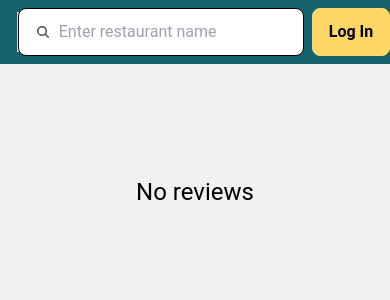
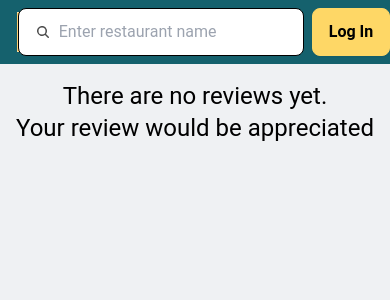
Before and after one commit to yll9108/restaurant_review, a Next.js app in the folder client/: page /restaurants/1 in a window 390 px wide. Shown: the top 300 px of the page. Built offline with nearby package versions, Linux system fonts and the light colour scheme; no server answers.

Commit message:
change no review detail page with adding responsive design

```diff
--- a/client/src/app/components/detailPage/RestaurantWithMap.tsx
+++ b/client/src/app/components/detailPage/RestaurantWithMap.tsx
@@ -88,7 +88,12 @@ const RestaurantWithMap = ({ clickedRestaurant }: RestaurantWithMapProps) => {
 
   return (
     // <div className="card w-96 bg-base-100 shadow-xl mx-auto mt-5 fixed right-16 top-16">
-    <div className="card w-96 bg-base-100 shadow-xl mx-auto mt-5 ">
+    // <div className="card bg-base-100 shadow-xl mx-4 my-5 h-48 md:order-2">
+    <div
+      className={`card bg-base-100 shadow-xl mx-4 my-5 lg:fixed lg:z-40 lg:right-8 ${
+        hasReviews ? "h-46" : "h-56"
+      }`}
+    >
       <div className="card-body p-4">
         {clickedRestaurant && (
           <>
--- a/client/src/app/components/header/Avatar.tsx
+++ b/client/src/app/components/header/Avatar.tsx
@@ -43,7 +43,7 @@ export default function Avatar() {
   };
 
   return (
-    <details className="dropdown dropdown-end mr-4" ref={dropDownRef}>
+    <details className="dropdown dropdown-end mr-4 z-50" ref={dropDownRef}>
       <summary className="btn btn-secondary btn-circle avatar placeholder">
         <div className="w-10 rounded-full">
           {/* <img alt="Tailwind CSS Navbar component" src="https://daisyui.com/images/stock/photo-1534528741775-53994a69daeb.jpg" /> */}
--- a/client/src/app/components/restaurant/Card.tsx
+++ b/client/src/app/components/restaurant/Card.tsx
@@ -25,12 +25,12 @@ const Card = ({
     console.log("clicked");
     router.push(`restaurants/${_id}`);
   };
-  const submitFav = (e: React.MouseEvent<HTMLElement>) => {
-    e.preventDefault();
+  // const submitFav = (e: React.MouseEvent<HTMLElement>) => {
+  //   e.preventDefault();
 
-    console.log("clicked");
-    // setIsFav(true);
-  };
+  //   console.log("clicked");
+  //   // setIsFav(true);
+  // };
   return (
     <div onClick={clickRestaurant}>
       <div className="card w-96 bg-base-100 shadow-xl m-4 hover:scale-110 cursor-pointer">
--- a/client/src/app/components/restaurant/RestaurantInfo.tsx
+++ b/client/src/app/components/restaurant/RestaurantInfo.tsx
@@ -11,7 +11,7 @@ const RestaurantInfo = ({
   return (
     <div className="">
       <h2 className="card-title text-gray-900 text-2xl">{restaurant_name}</h2>
-      <div className="flex">
+      <div className="flex w-64">
         <Ratings ratings={restaurant_avg_ratings!} />
         <p className="ml-1">{restaurant_avg_ratings?.toFixed(1)}</p>
         <p>
--- a/client/src/app/components/restaurant/Restaurants.tsx
+++ b/client/src/app/components/restaurant/Restaurants.tsx
@@ -24,10 +24,10 @@ const Restaurants = () => {
   // when click on different page, set to that page
   const paginate = (pageNumber: number) => setCurrentPage(pageNumber);
 
-  const registeredFav = async (e: React.MouseEvent<HTMLElement>) => {
-    e.preventDefault();
-    console.log("clicked");
-    setIsFav(!isFav);
+  // const registeredFav = async (e: React.MouseEvent<HTMLElement>) => {
+  //   e.preventDefault();
+  //   console.log("clicked");
+  //   setIsFav(!isFav);
   // if (!clickedRestaurant) return;
 
   // try {
@@ -43,13 +43,13 @@ const Restaurants = () => {
   // } catch (error) {
   //   console.error("Error updating favorite restaurant:", error);
   // }
-  };
+  // };
   return (
     <div className="bg-accent h-screen mt-16">
       <div className="flex flex-wrap w-full justify-around pt-16 bg-accent">
         {currentRestaurants &&
           currentRestaurants.map((restaurant: Restaurant, index: number) => (
-            <div key={index} className="relative">
+            <div key={index}>
               <Card
                 key={index}
                 _id={restaurant._id}
--- a/client/src/app/components/review/NoReviews.tsx
+++ b/client/src/app/components/review/NoReviews.tsx
@@ -7,11 +7,17 @@ function NoReviews() {
   const { loginStatus } = useContext(UserContext);
 
   return (
-    <div className="flex flex-col items-center pt-28">
-      <h3 className="text-2xl mb-5">No reviews</h3>
-      {loginStatus === LoginStatus.LoggedIn ? <AddReview /> : <></>}
+    <div className="flex justify-center items-center lg:w-2/3 lg:h-96">
+      <h3 className="text-2xl text-center mt-4">
+        There are no reviews yet.
+        <br /> Your review would be appreciated
+      </h3>
+      {/* <div className="w-15"></div> */}
     </div>
   );
 }
 
+{
+  /* {loginStatus === LoginStatus.LoggedIn ? <AddReview /> : <></>} */
+}
 export default NoReviews;
--- a/client/src/app/components/review/PersonalReview.tsx
+++ b/client/src/app/components/review/PersonalReview.tsx
@@ -31,9 +31,12 @@ const PersonalReview = () => {
   };
 
   return (
-    <>
+    <div className="bg-accent">
       {displayAllReviews.map((review) => (
-        <div key={review._id} className="card bg-base-100 shadow-xl">
+        <div
+          key={review._id}
+          className="card bg-base-100 shadow-xl mx-4 my-5 lg:w-7/12"
+        >
           <div className="card-body flexRow">
             <User uid={review.userId} />
             <ReviewDetail
@@ -49,13 +52,13 @@ const PersonalReview = () => {
         </div>
       ))}
       {allReviews.length > 5 && !showAllReviews && (
-        <div className="text-center">
+        <div className="text-center lg:mr-96">
           <Button type={BtnType.regular_google} onClick={toggleReviews}>
             See more reviews
           </Button>
         </div>
       )}
-    </>
+    </div>
   );
 };
 
--- a/client/src/app/restaurants/[restaurantId]/page.tsx
+++ b/client/src/app/restaurants/[restaurantId]/page.tsx
@@ -54,19 +54,19 @@ const Page = () => {
 
   return (
     <div
-      // className={`flex pt-16 bg-accent  ${hasReviews ? "h-screen" : "h-full"}`}
-      className="bg-accent pt-16 h-full sm:flex "
+      // className={`md:flex pt-16 bg-accent  ${
+      //   hasReviews ? "h-screen" : "h-full"
+      // }`}
+      className="bg-accent pt-16 h-full lg:relative "
     >
       {/*display right side */}
 
       {clickedRestaurant && (
         <RestaurantWithMap clickedRestaurant={clickedRestaurant} />
       )}
+
       {/*display left side */}
-      {/* <div className="bg-accent"> */}
-      <div
-      // className="w-2/3"
-      >
+      <div className="bg-accent">
         {hasReviews ? <PersonalReview /> : <NoReviews />}
       </div>
       {/* </div> */}
--- a/client/src/components/common/ReviewDetail.tsx
+++ b/client/src/components/common/ReviewDetail.tsx
@@ -43,8 +43,8 @@ const ReviewDetail = ({
   const reviewRating = review_ratings.toFixed(1);
 
   return (
-    <div className="flex flex-col ml-2 pt-4">
-      <div className="flex w-46 items-center" key={_id}>
+    <div className="flex flex-col ml-2 ">
+      <div className="flex w-56 items-center" key={_id}>
         {detailPageParams ? (
           <div>{reviewIcon}</div>
         ) : (
```
Lines whose indentation alone changed are shown as unchanged.
